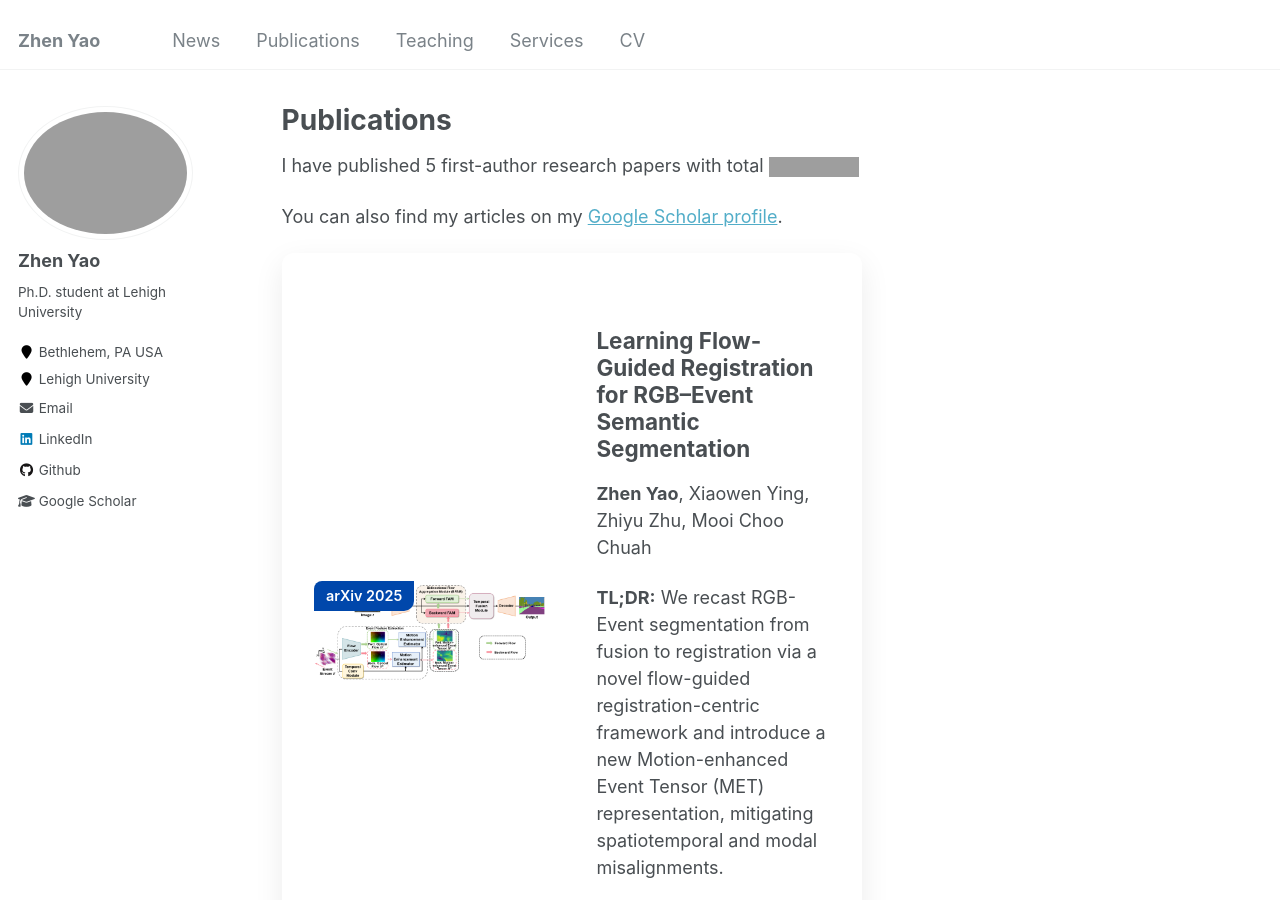
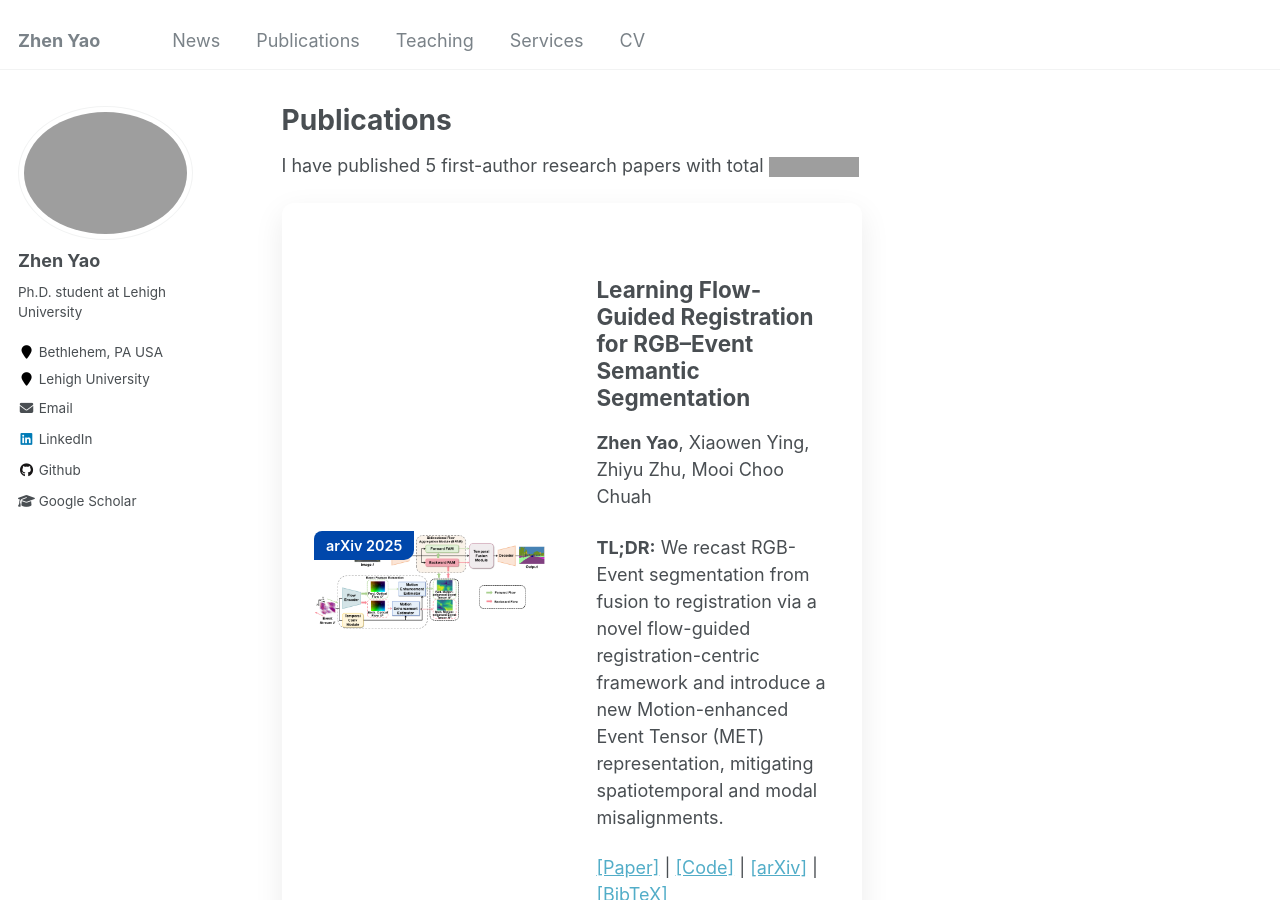
Before and after one commit to zyaocoder/zyaocoder.github.io, a Jekyll site: the page built from _pages/publications.md, in a window 1280 px wide and 900 px high. Built offline with Jekyll 4.4.1, drawn with Linux system fonts in a browser that asks for light colours; grey boxes are pictures that could not be loaded.

Commit message:
Update publications.md

```diff
--- a/_pages/publications.md
+++ b/_pages/publications.md
@@ -10,12 +10,6 @@ I have published 5 first-author research papers with total <a href="https://scho
   <img src="https://img.shields.io/badge/citations-86-9cf?logo=Google%20Scholar&labelColor=f6f6f6&style=flat" alt="Google Scholar citations">
 </a>
 
-You can also find my articles on my [Google Scholar profile](https://scholar.google.com/citations?user=8-IhrB0AAAAJ&hl=en&oi=ao>).
-
-{% if author.googlescholar %}
-  You can also find my articles on <u><a href="{{author.googlescholar}}">my Google Scholar profile</a>.</u>
-{% endif %}
-
 {% include base_path %}
 
 {% for post in site.publications reversed %}
```
